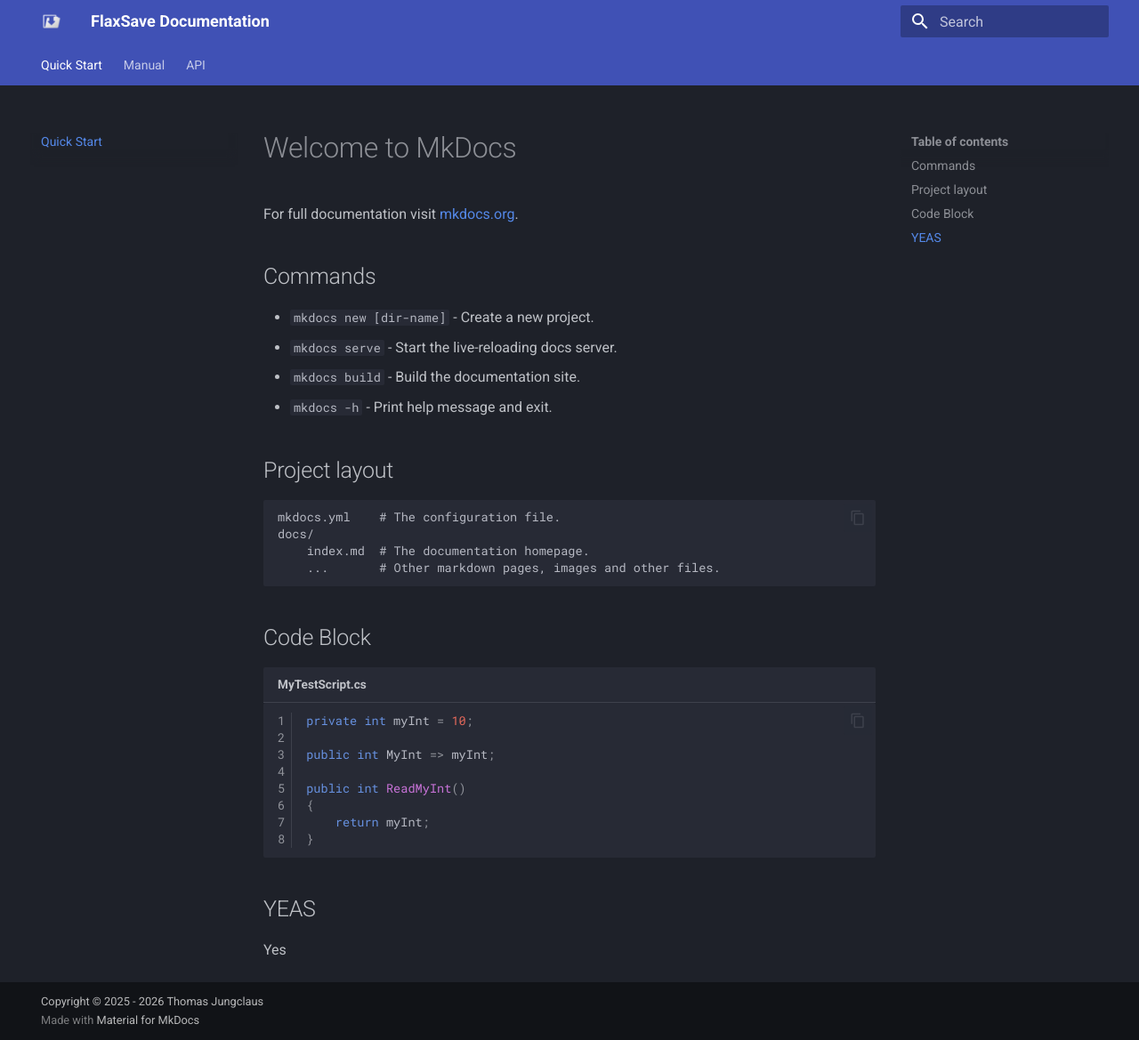
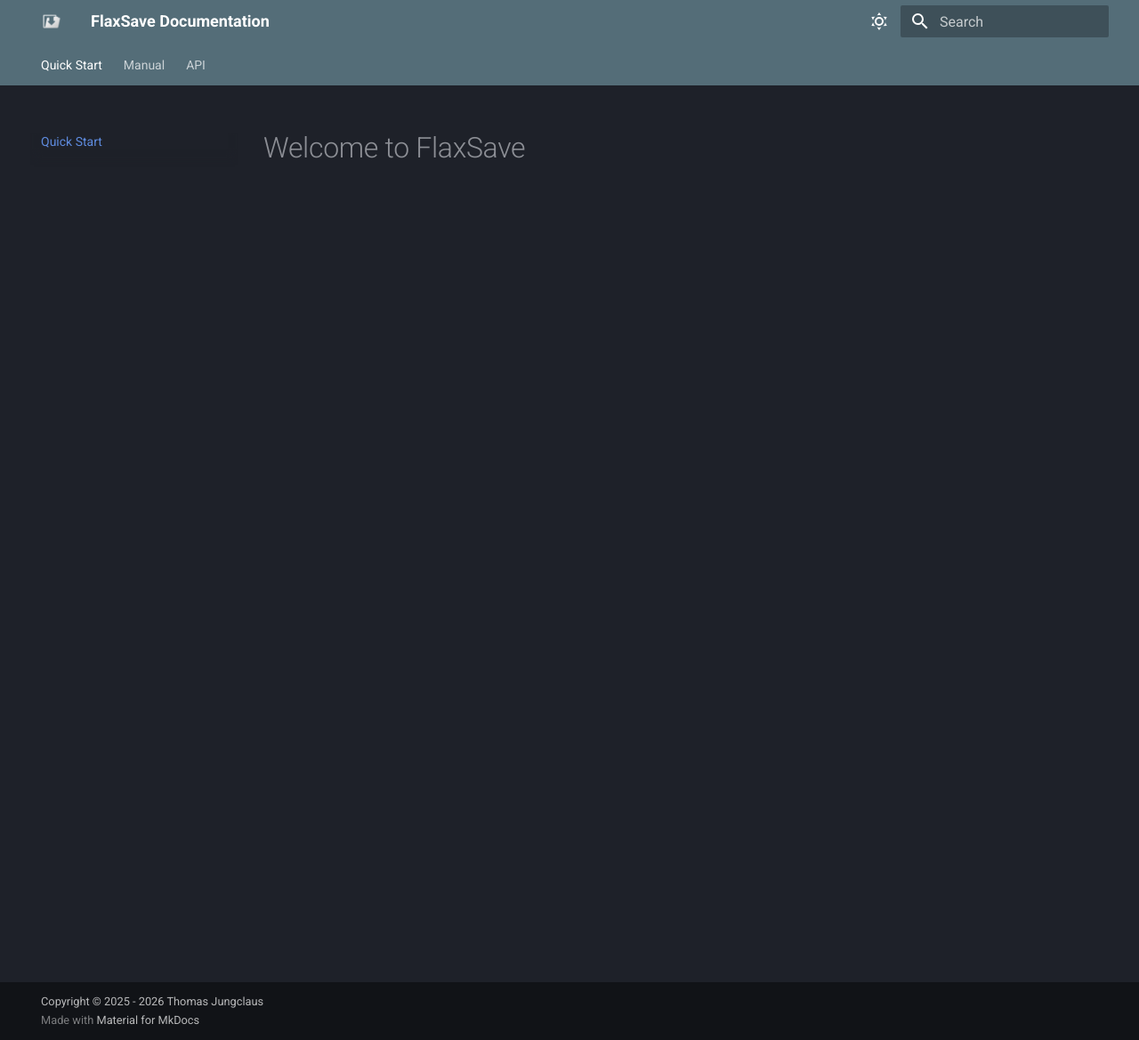
Before and after one commit to Myterian/FlaxSave, an MkDocs documentation site: the page built from docs/index.md, in a window 1280 px wide and 1169 px high. Shown: the whole window at 89% size. Built offline with MkDocs 1.6.1 and Material for MkDocs 9.7.7, drawn with Linux system fonts in a browser that asks for light colours.

Commit message:
Added light theme + dark theme / light theme switch

````diff
--- a/docs/index.md
+++ b/docs/index.md
@@ -1,34 +1,5 @@
-# Welcome to MkDocs
+---
+title: Quick Start
+---
 
-For full documentation visit [mkdocs.org](https://www.mkdocs.org).
-
-## Commands
-
-* `mkdocs new [dir-name]` - Create a new project.
-* `mkdocs serve` - Start the live-reloading docs server.
-* `mkdocs build` - Build the documentation site.
-* `mkdocs -h` - Print help message and exit.
-
-## Project layout
-
-    mkdocs.yml    # The configuration file.
-    docs/
-        index.md  # The documentation homepage.
-        ...       # Other markdown pages, images and other files.
-
-## Code Block
-``` cs title="MyTestScript.cs" linenums="1"
-private int myInt = 10;
-
-public int MyInt => myInt;
-
-public int ReadMyInt()
-{
-    return myInt;
-}
-
-```
-
-## YEAS
-
-Yes
+# Welcome to FlaxSave
--- a/mkdocs.yml
+++ b/mkdocs.yml
@@ -33,7 +33,22 @@
     - content.code.copy
     - content.tabs.link
   palette:
+    # dark mode
     - scheme: slate
+      primary: blue grey
+      accent: light blue
+      toggle:
+        icon: material/weather-sunny
+        name: switch to light mode
+
+    # light mode
+    - scheme: default
+      primary: cyan
+      accent: light blue
+      toggle:
+        icon: material/weather-night
+        name: switch to dark mode
+
 
 markdown_extensions:
   - pymdownx.highlight:
````
